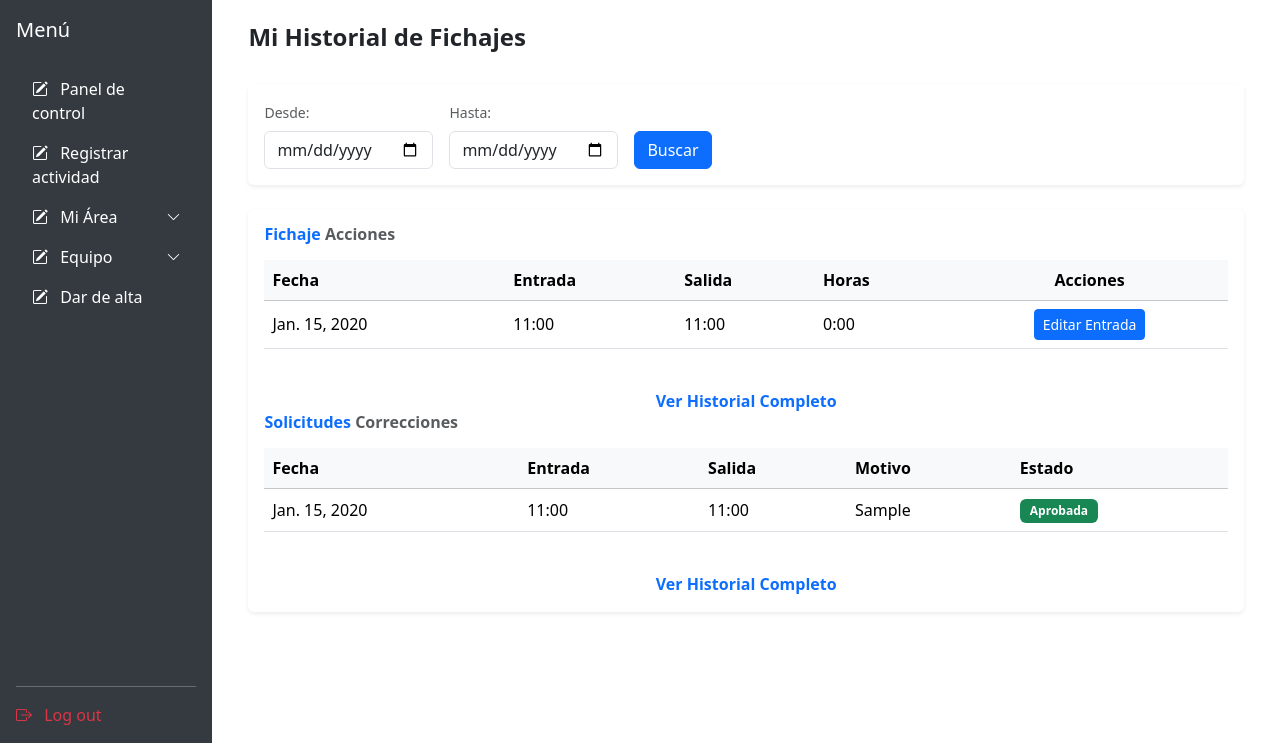
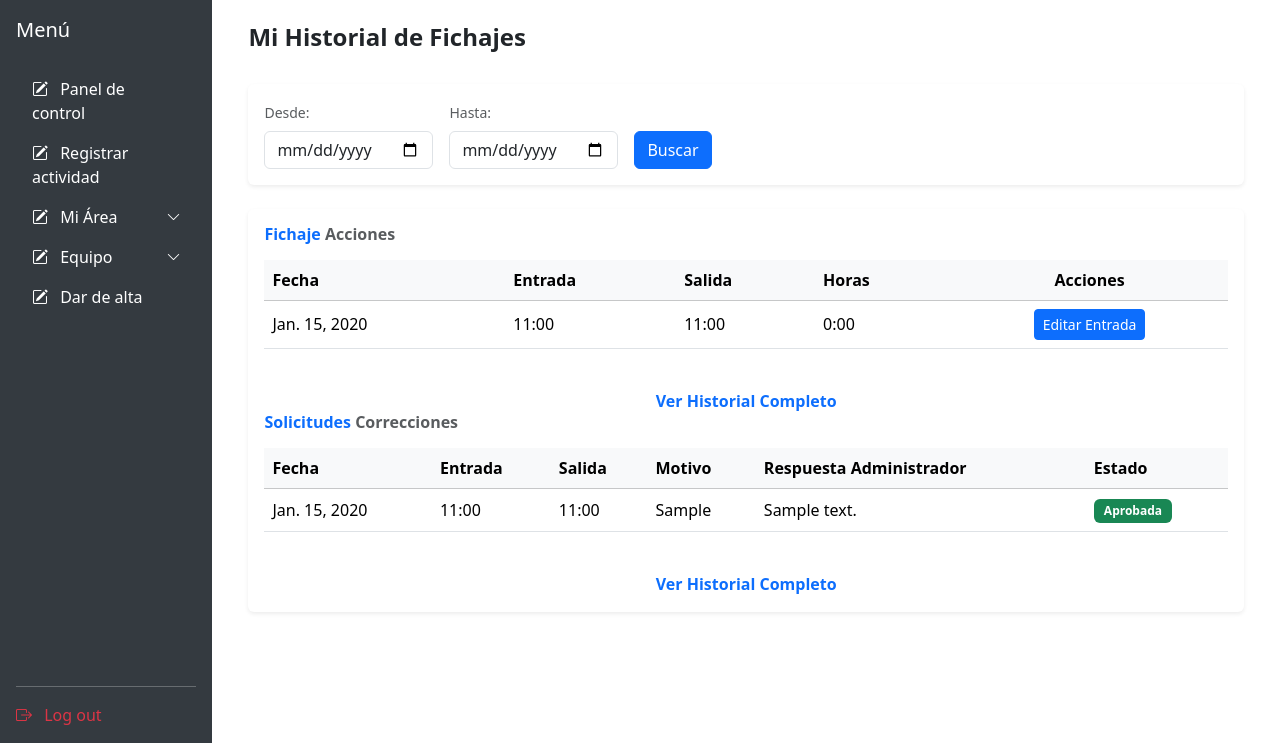
Before and after one commit to mArteagaRamos/ControlHorario, a Django app: page /workday/ in a window 1280 px wide. Shown: the part 67-810 px from the top of the page. Run offline with Django 4.2, Linux system fonts and the light colour scheme; a user stored in the database is signed in; tables that the repository leaves empty hold one stand-in row (values such as "Sample post"); some libraries are stand-ins or nearby versions.

Commit message:
Columna Respuesta Admin añadida a incidencias

```diff
--- a/templates/user_panel/workday.html
+++ b/templates/user_panel/workday.html
@@ -99,6 +99,7 @@
                             <th>Entrada</th>
                             <th>Salida</th>
                             <th>Motivo</th>
+                            <th>Respuesta Administrador</th>
                             <th>Estado</th>
                         </tr>
                     </thead>
@@ -109,6 +110,13 @@
                             <td>{% if r.new_clock_in %}{{ r.new_clock_in|date:"H:i" }}{% else %}--{% endif %}</td>
                             <td>{% if r.new_clock_out %}{{ r.new_clock_out|date:"H:i" }}{% else %}--{% endif %}</td>
                             <td>{{ r.reason }}</td>
+                            <td>
+                                {% if r.correction_note %}
+                                    {{ r.correction_note }}
+                                {% else %}
+                                    <span class="text-muted">Sin respuesta</span>
+                                {% endif %}
+                            </td>
                             <td>
                                 {% if r.status == 'pending' %}
                                     <span class="badge bg-warning text-dark">Pendiente</span>
--- a/users/views.py
+++ b/users/views.py
@@ -595,6 +595,7 @@ def workday(request):
             'new_clock_in':  r.time_entry.clock_in  if r.time_entry else None,
             'new_clock_out': r.time_entry.clock_out if r.time_entry else None,
             'reason':        r.reason,
+            'correction_note': r.correction_note,
             'status':        r.status,
         })
 
```
